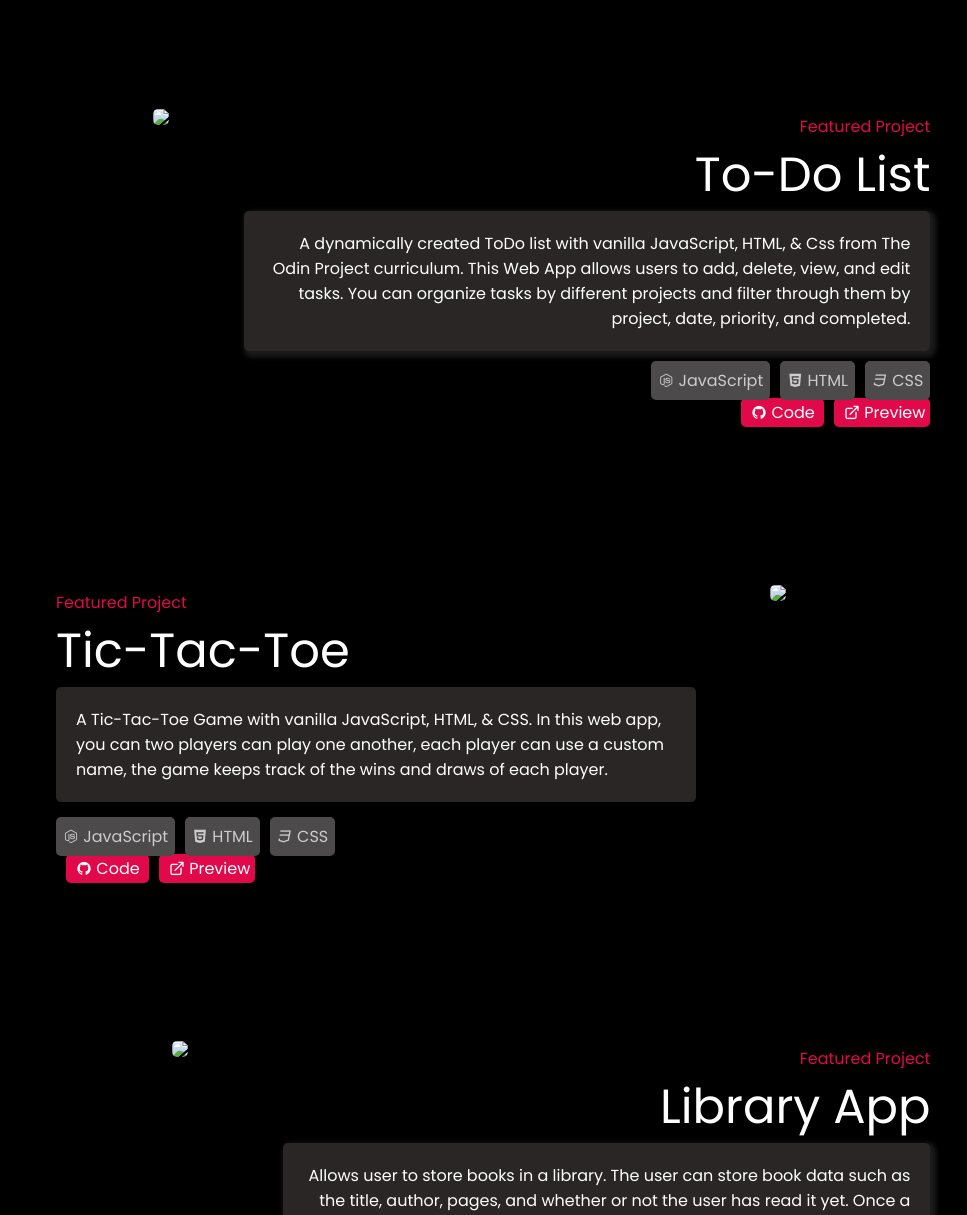
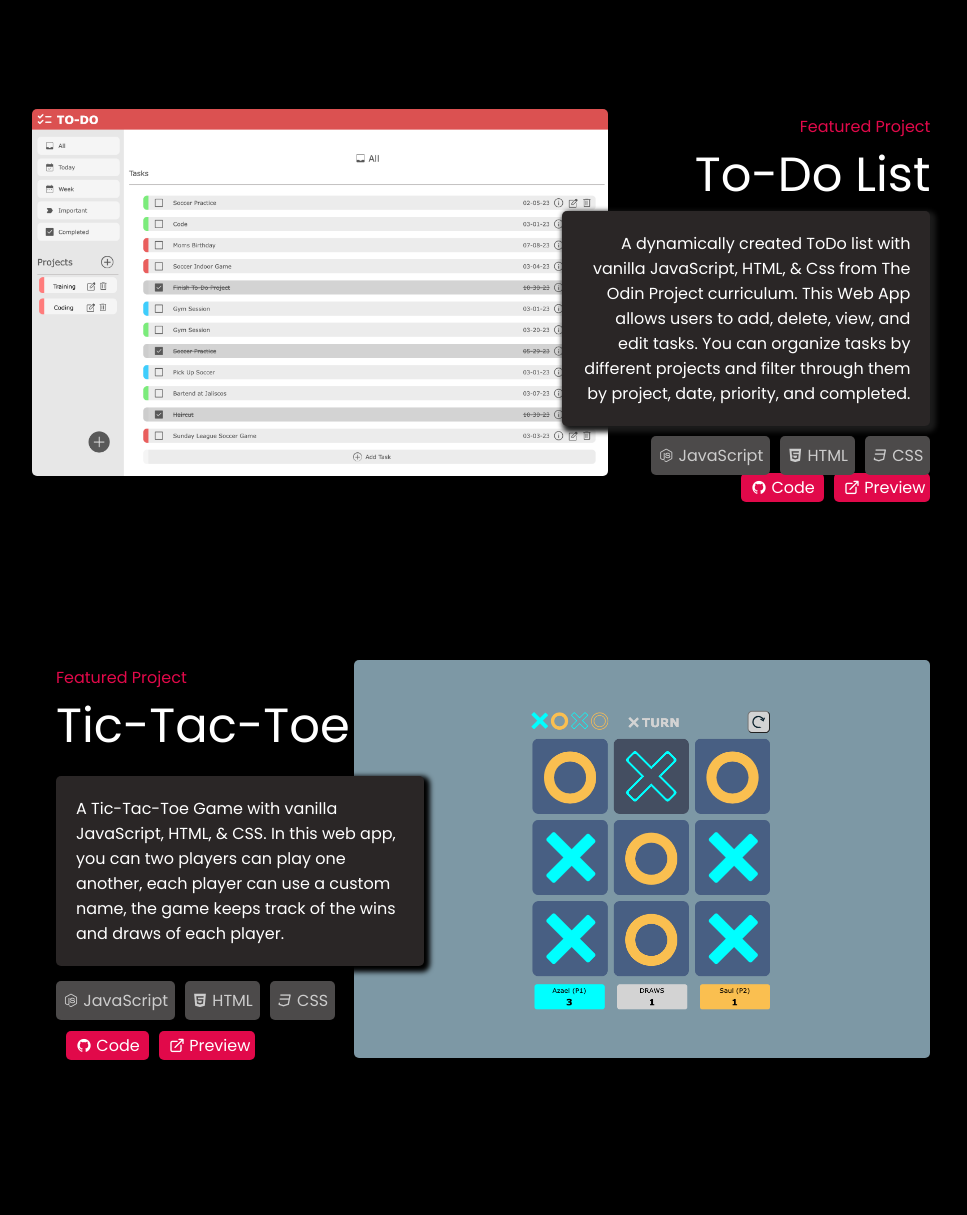
Before and after one commit to azaelreyes/portfolio, a plain HTML site: page index.html in a window 1280 px wide. Shown: the part 980-2195 px from the top of the page, without its empty margins (196-1163 px from the left). Drawn offline with nearby package versions, Linux system fonts and the light colour scheme; the site is published under a folder, as on GitHub Pages, so addresses that start at the root find nothing.

Commit message:
Images werent showing, updated links

```diff
--- a/index.html
+++ b/index.html
@@ -6,7 +6,7 @@
     <meta name="viewport" content="width=device-width, initial-scale=1.0" />
     <link rel="stylesheet" href="https://unicons.iconscout.com/release/v4.0.0/css/line.css">
     <link rel="stylesheet" href="assets/css/styles.css" />
-    <script src="assets/js/main.js" defer></script>
+    <script src="./assets/js/main.js" defer></script>
     <title>Portfolio Website</title>
   </head>
 
@@ -135,7 +135,7 @@
             </div><!--home-social close-->
 
             <div id="content"></div>
-            <img  src="/assets/img/azael.png" alt="" class="home-img">
+            <img  src="./assets/img/azael.png" alt="" class="home-img">
             <!-- SECOND HOME EMAIL -->
             <div id="mobile-email" class="home-email">
 
@@ -166,7 +166,7 @@
 
         <div class="project-container"> <!-- To-do List -->
           <div class="project-img">
-            <img class="todo-img"src="/assets/img/todo.png">
+            <img class="todo-img"src="./assets/img/todo.png">
           </div>
           <div class="project-description-right">
             <p class="featured-project">Featured Project</p>
@@ -225,7 +225,7 @@
           </div>
 
           <div class="project-img">
-            <img class="ttt-img"src="/assets/img/ttt.png">
+            <img class="ttt-img"src="./assets/img/ttt.png">
           </div>
 
         </div>
@@ -233,7 +233,7 @@
         <div class="project-container"><!-- Library -->
 
           <div class="project-img">
-            <img class="lib-img"src="/assets/img/lib.png">
+            <img class="lib-img"src="./assets/img/lib.png">
           </div>
 
           <div class="project-description-right">
```
